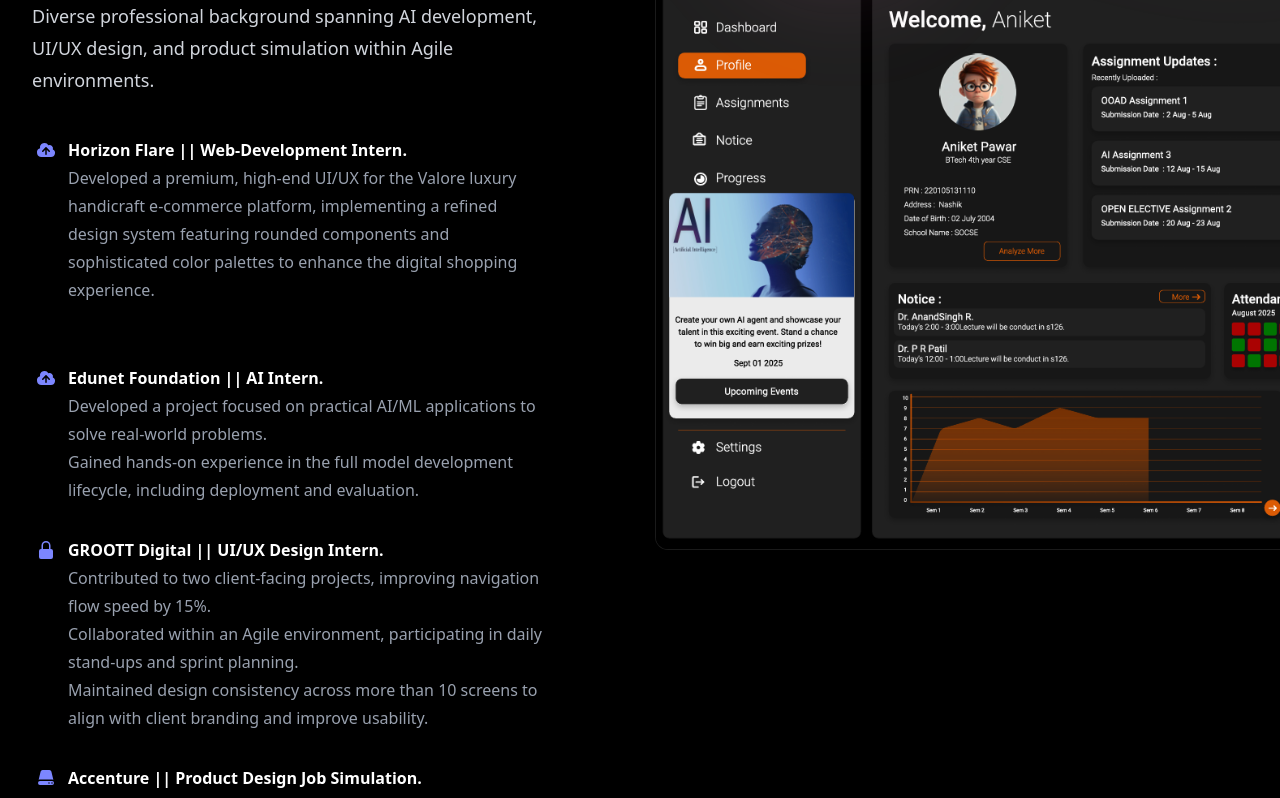
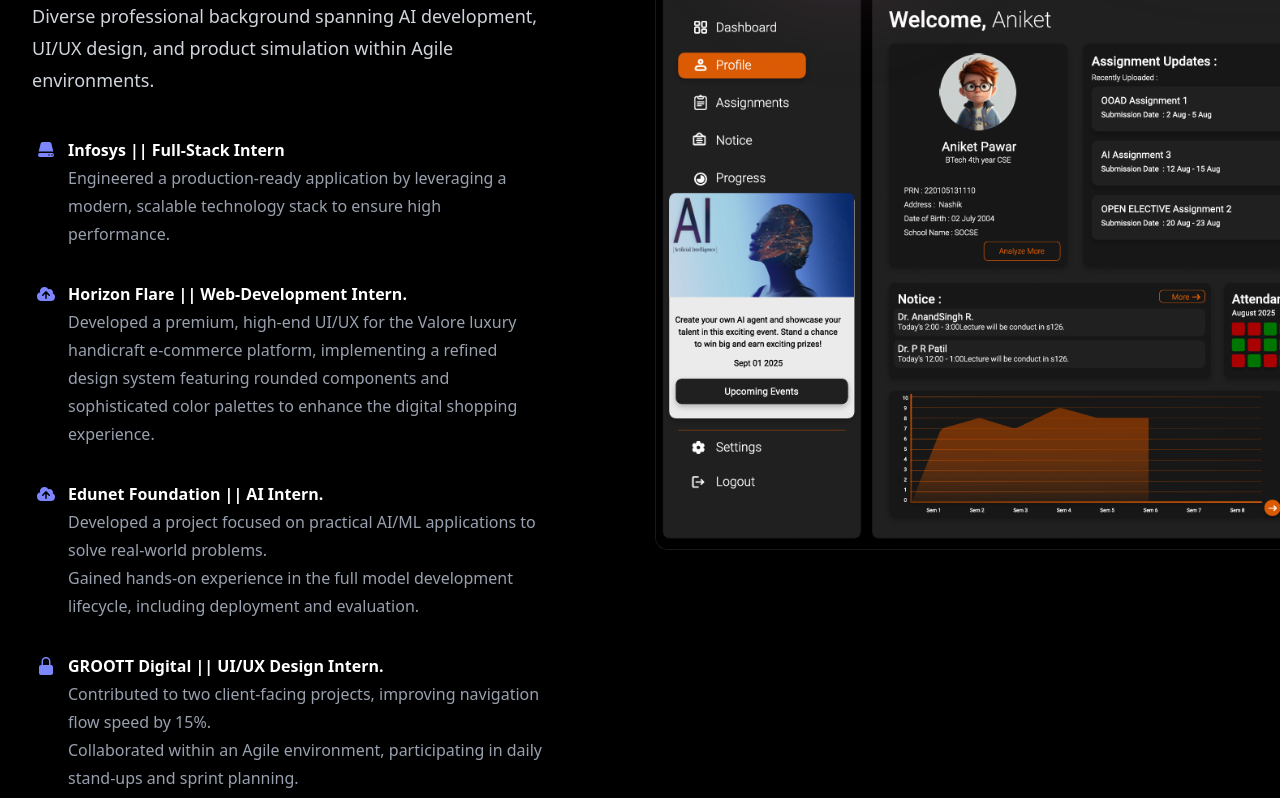
Before and after one commit to ANIKET0102/portfolio-2026, a React (Vite) app: page / in a window 1280 px wide. Shown: the part 1080-1878 px from the top of the page. Built offline with nearby package versions, Linux system fonts and the light colour scheme.

Commit message:
Resume Update

```diff
--- a/src/components/MainSection.jsx
+++ b/src/components/MainSection.jsx
@@ -33,7 +33,7 @@ function MainSection() {
             </p>
             <div className="mt-10 flex items-center justify-center gap-x-6">
               <a
-                href="https://drive.google.com/uc?export=download&id=1ibjDTY6QObOyxsiZzc1nqM329WcMRrXq"
+                href="https://drive.google.com/file/d/1EoRNNVcJPJjzbzcr8Tst3saPk7P-JqBw/view?usp=sharing"
                 target="_blank"
                 rel="noopener noreferrer"
                 className="rounded-md bg-indigo-500 px-3.5 py-2.5 text-sm font-semibold text-white shadow-sm hover:bg-indigo-400 focus-visible:outline focus-visible:outline-2 focus-visible:outline-offset-2 focus-visible:outline-indigo-500"
--- a/src/components/MyExperience.jsx
+++ b/src/components/MyExperience.jsx
@@ -1,12 +1,17 @@
-
-import React from "react";
 import {
   CloudArrowUpIcon,
   LockClosedIcon,
   ServerIcon,
 } from "@heroicons/react/20/solid";
+import bgImage from "../assets/Bg.png";
 
 const features = [
+  {
+    name: "Infosys || Full-Stack Intern",
+    description:
+      "Engineered a production-ready application by leveraging a modern, scalable technology stack to ensure high performance.",
+    icon: ServerIcon,
+  },
   {
     name: "Horizon Flare || Web-Development Intern.",
     description:
@@ -65,10 +70,18 @@ function MyExperience() {
                     </dt>{" "}
                     <br />
                     <dd className="inline">{feature.description}</dd>
-                    <br />
-                    <dd className="inline">{feature.description1}</dd>
-                    <br />
-                    <dd className="inline">{feature.description2}</dd>
+                    {feature.description1 && (
+                      <>
+                        <br />
+                        <dd className="inline">{feature.description1}</dd>
+                      </>
+                    )}
+                    {feature.description2 && (
+                      <>
+                        <br />
+                        <dd className="inline">{feature.description2}</dd>
+                      </>
+                    )}
                   </div>
                 ))}
               </dl>
@@ -76,7 +89,7 @@ function MyExperience() {
           </div>
           <img
             alt="Product screenshot"
-            src="src\assets\Bg.png"
+            src={bgImage}
             width={2432}
             height={1442}
             className="w-[48rem] max-w-none rounded-xl shadow-xl ring-1 ring-white/10 sm:w-[57rem] md:-ml-4 lg:-ml-0"
--- a/src/components/Navbar.jsx
+++ b/src/components/Navbar.jsx
@@ -9,6 +9,7 @@ import {
   MenuItems,
 } from "@headlessui/react";
 import { Bars3Icon, BellIcon, XMarkIcon } from "@heroicons/react/24/outline";
+import profileImg from "../assets/Profile.jpg";
 
 // const navigation = [
 //   { name: "About", href: "#", current: true },
@@ -60,7 +61,7 @@ function Navbar() {
             <div className="flex shrink-0 items-center">
               <img
                 alt="Your Company"
-                src="src\assets\Profile.jpg"
+                src={profileImg}
                 className="h-8 w-auto"
               />
             </div>
@@ -100,7 +101,7 @@ function Navbar() {
                   <span className="sr-only">Open user menu</span>
                   <img
                     alt="User profile"
-                    src="src\assets\Profile.jpg"
+                    src={profileImg}
                     className="h-8 w-8 rounded-full"
                   />
                 </MenuButton>
```
Also changed, not shown: 1 other file (tests, documents, lock files or other folders).
